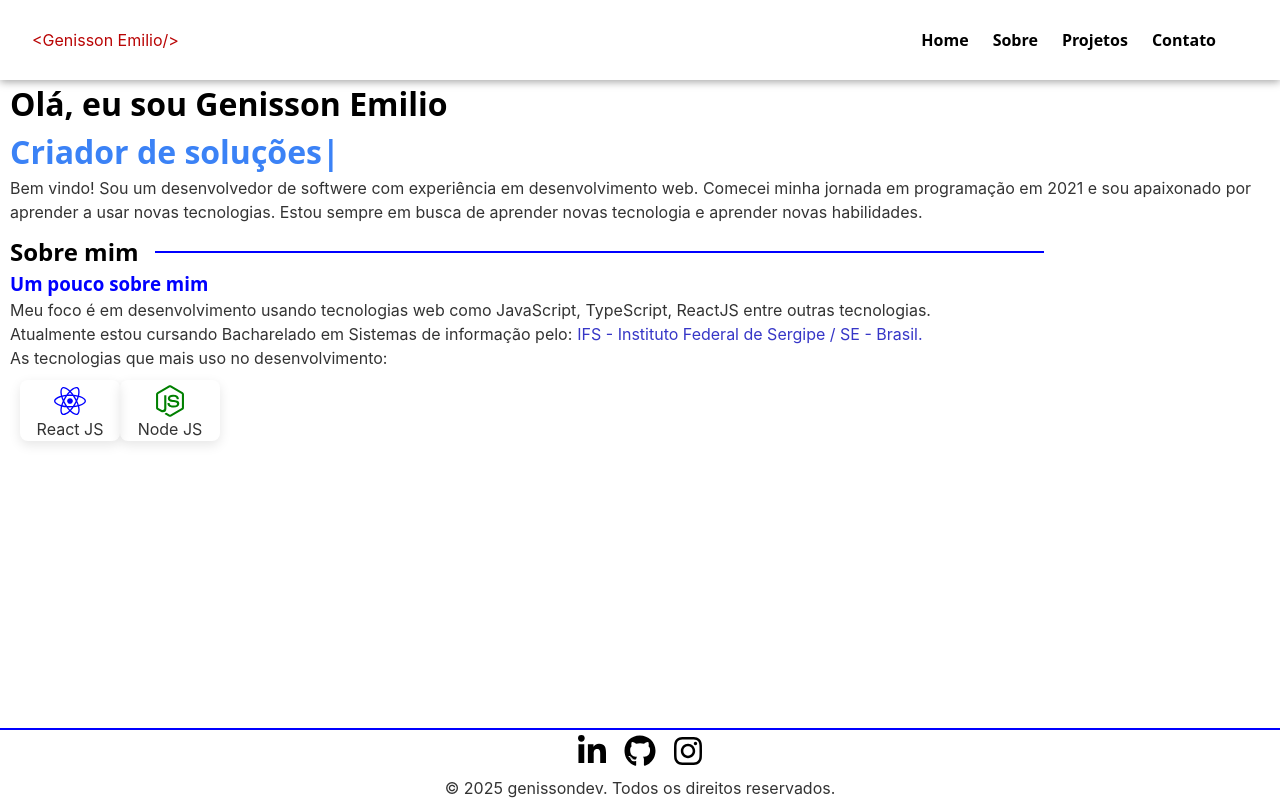
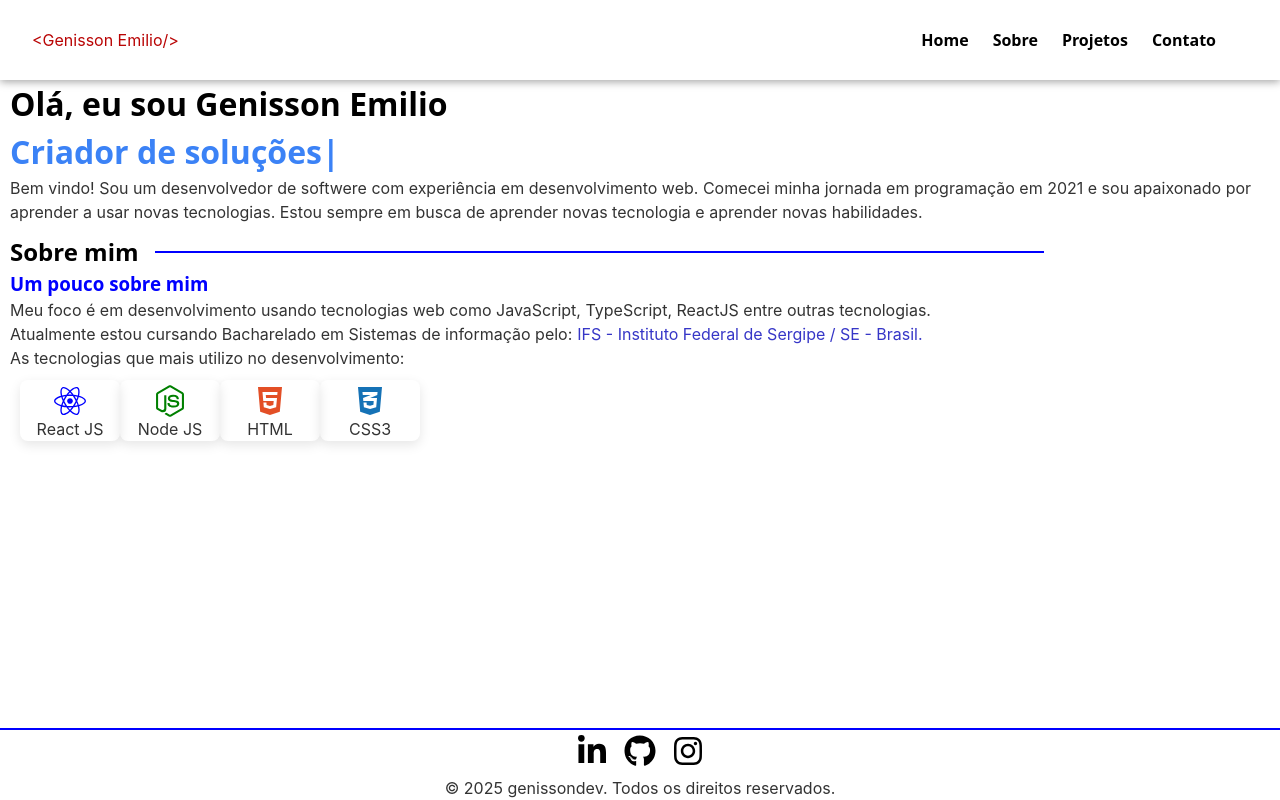
Before and after one commit to GenissonEmilio/Portifolio, a React app in the folder portifolio/: page / in a window 1280 px wide. Built offline with nearby package versions, Linux system fonts and the light colour scheme; the HTML template or start-up script is replaced by a standard one.

Commit message:
add icons

```diff
--- a/portifolio/src/pages/Home.tsx
+++ b/portifolio/src/pages/Home.tsx
@@ -1,7 +1,7 @@
 import React from "react";
 import { TypeAnimation } from "react-type-animation";
 import MenuOptions from "../components/layout/MenuOptions/MenuOptions";
-import { FaReact, FaNodeJs } from "react-icons/fa";
+import { FaReact, FaNodeJs, FaHtml5, FaCss3Alt } from "react-icons/fa";
 import '../App.css';
 import ToolsIcons from "../components/layout/ToolsIcons/ToolsIcons";
 
@@ -50,11 +50,13 @@ const Home: React.FC = () => {
 
                         <br />
 
-                        As tecnologias que mais uso no desenvolvimento:
+                        As tecnologias que mais utilizo no desenvolvimento:
                     </p>
                     <div className="iconBox">
                         <ToolsIcons name="React JS" color="blue" icon={FaReact}/>
                         <ToolsIcons name="Node JS" color="green" icon={FaNodeJs}/>
+                        <ToolsIcons name="HTML" color="#E34F26" icon={FaHtml5}/>
+                        <ToolsIcons name="CSS3" color="#1572B6" icon={FaCss3Alt}/>
                     </div>
                 </div>
         </div>
```
